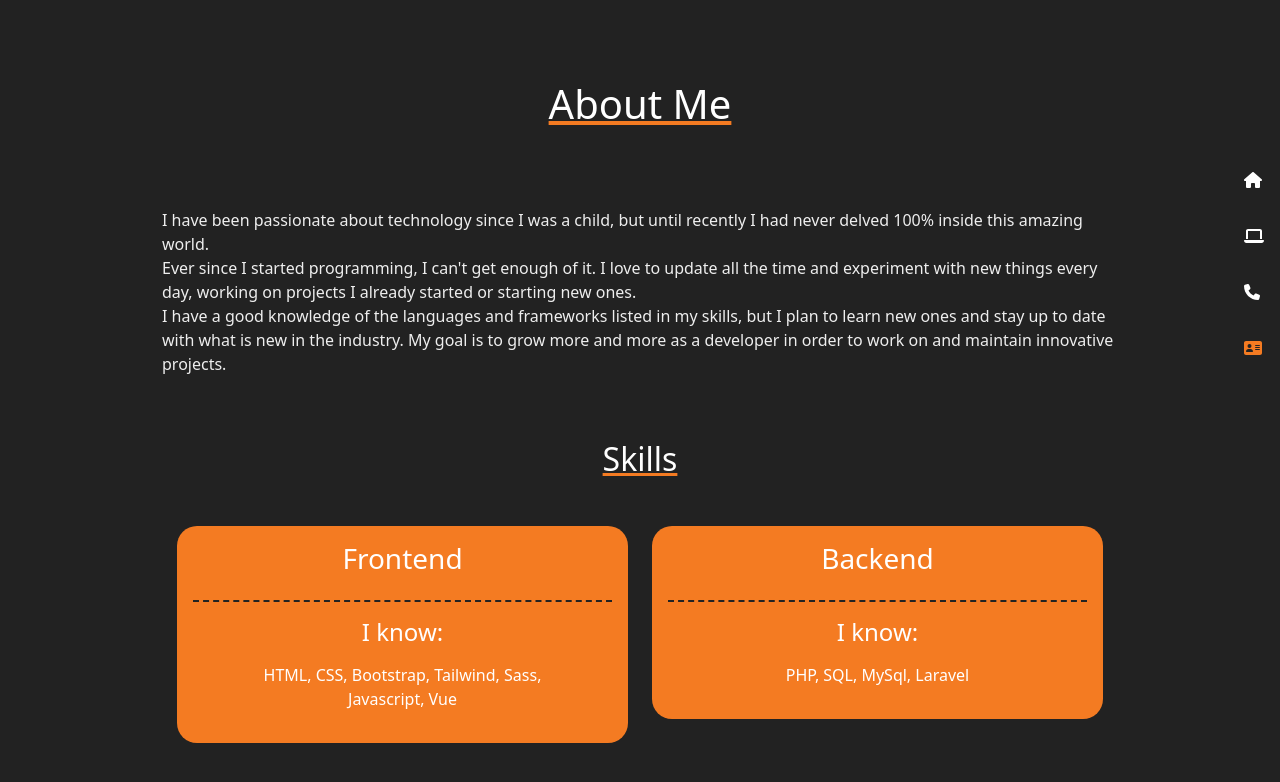
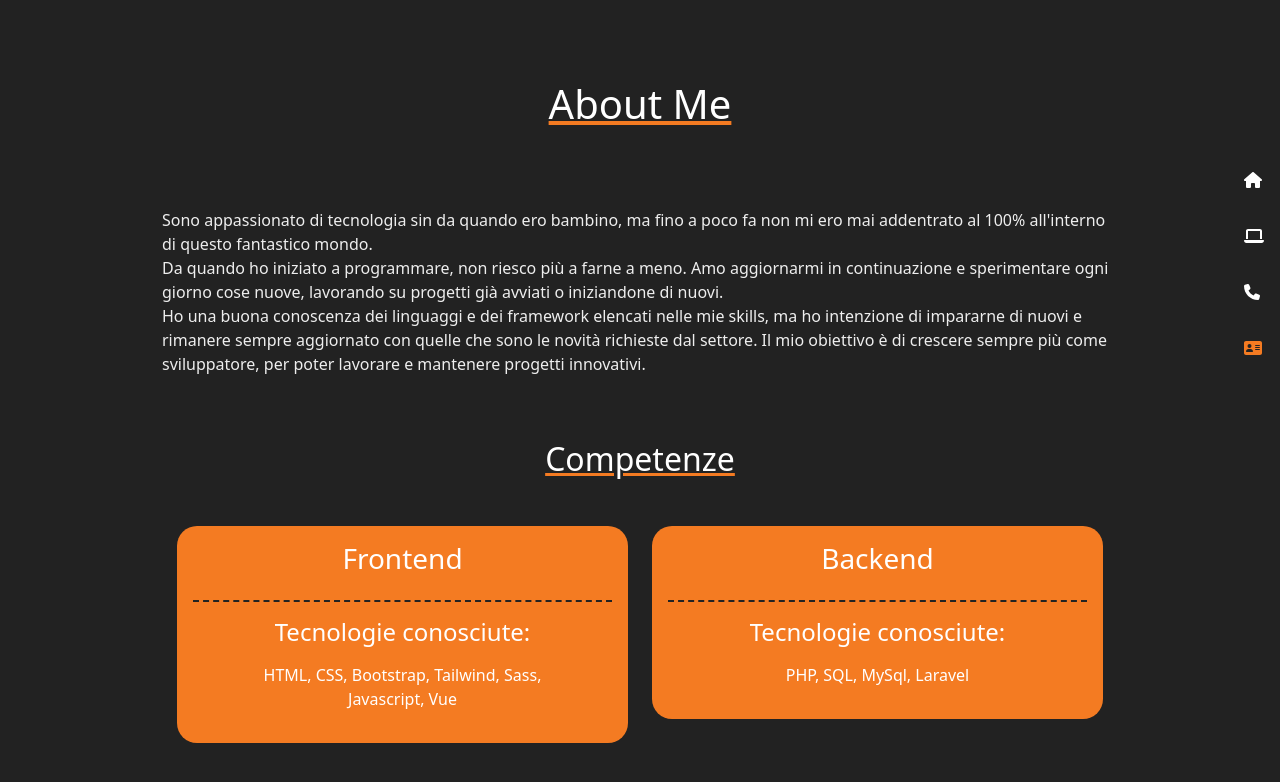
Before and after one commit to Gianmarco-Leone/vite-boolfolio, a Vue app: page /about-me in a window 1280 px wide. Shown: the top 782 px of the page. Built offline with nearby package versions, Linux system fonts and the light colour scheme.

Commit message:
change language

```diff
--- a/src/components/AppForm.vue
+++ b/src/components/AppForm.vue
@@ -74,7 +74,7 @@ export default {
         name="author"
         id="author"
         v-model="message.author"
-        placeholder="Insert your name"
+        placeholder="Inserisci il tuo nome"
         class="w-100"
       />
     </div>
@@ -85,7 +85,7 @@ export default {
         name="email"
         id="email"
         v-model="message.email"
-        placeholder="Insert your email"
+        placeholder="Inserisci la tua email"
         class="w-100"
       />
     </div>
@@ -97,7 +97,7 @@ export default {
         v-model="message.text"
         rows="5"
         class="w-100"
-        placeholder="Fill out the form and send me your message, you'll be contacted"
+        placeholder="Lascia qui un messaggio"
       ></textarea>
     </div>
 
--- a/src/components/AppHeader.vue
+++ b/src/components/AppHeader.vue
@@ -6,7 +6,7 @@ export default {
     return {
       textToType: "",
       typeStatus: false,
-      typeArray: ["I'm Web Developer.", "I'm Full Stack Web Developer."],
+      typeArray: ["Sono un Web Deve", "Sono un Full Stack Web Developer."],
       typingSpeed: 200,
       erasingSpeed: 100,
       newTextDelay: 2000,
@@ -99,7 +99,7 @@ export default {
         </div>
         <div class="col-3 text-end">
           <router-link :to="{ name: 'projects' }" class="my-pill nav-link"
-            >Projects</router-link
+            >Progetti</router-link
           >
         </div>
       </div>
@@ -108,7 +108,7 @@ export default {
         <div
           class="col-12 d-flex flex-column justify-content-center align-items-center"
         >
-          <span class="d-block">Hi, my name is Gianmarco. </span>
+          <span class="d-block">Benvenuto, io sono Gianmarco. </span>
           <div>
             <span class="typed-text">
               {{ textToType }}
@@ -125,7 +125,7 @@ export default {
       <div class="row justify-content-center">
         <div class="col-3">
           <router-link :to="{ name: 'contacts' }" class="my-pill nav-link"
-            >Contacts</router-link
+            >Contatti</router-link
           >
         </div>
         <div class="col-3 text-end">
--- a/src/components/AppSkills.vue
+++ b/src/components/AppSkills.vue
@@ -6,7 +6,7 @@ export default {
 
 <template>
   <div class="row justify-content-center">
-    <h2 class="text-center primary-underline my-5">Skills</h2>
+    <h2 class="text-center primary-underline my-5">Competenze</h2>
 
     <div class="col-5">
       <div class="my-card">
@@ -14,7 +14,7 @@ export default {
           <h3>Frontend</h3>
         </div>
         <div class="my-card-body">
-          <h4 class="mb-3">I know:</h4>
+          <h4 class="mb-3">Tecnologie conosciute:</h4>
           <p>HTML, CSS, Bootstrap, Tailwind, Sass, Javascript, Vue</p>
         </div>
       </div>
@@ -26,7 +26,7 @@ export default {
           <h3>Backend</h3>
         </div>
         <div class="my-card-body">
-          <h4 class="mb-3">I know:</h4>
+          <h4 class="mb-3">Tecnologie conosciute:</h4>
           <p>PHP, SQL, MySql, Laravel</p>
         </div>
       </div>
--- a/src/components/ProjectList.vue
+++ b/src/components/ProjectList.vue
@@ -103,7 +103,7 @@ export default {
       <div v-if="projects.list.length">
         <div class="row justify-content-between">
           <div class="col-5">
-            <h1 class="my-4">{{ title }}</h1>
+            <h1 class="my-4 primary-underline">{{ title }}</h1>
           </div>
           <div class="col-3">
             <!-- Paginazione -->
--- a/src/pages/AboutMePage.vue
+++ b/src/pages/AboutMePage.vue
@@ -17,28 +17,28 @@ export default {
   <section class="container">
     <h1 class="text-center primary-underline">About Me</h1>
     <p>
-      I have been passionate about technology since I was a child, but until
-      recently I had never delved 100% inside this amazing world.
-      <!-- Sono appassionato di tecnologia sin da quando ero bambino, ma fino a poco
+      <!-- I have been passionate about technology since I was a child, but until
+      recently I had never delved 100% inside this amazing world. -->
+      Sono appassionato di tecnologia sin da quando ero bambino, ma fino a poco
       fa non mi ero mai addentrato al 100% all'interno di questo fantastico
-      mondo. -->
+      mondo.
       <br />
-      Ever since I started programming, I can't get enough of it. I love to
+      <!-- Ever since I started programming, I can't get enough of it. I love to
       update all the time and experiment with new things every day, working on
-      projects I already started or starting new ones.
-      <!-- Da quando ho iniziato a programmare, non riesco più a farne a meno. Amo
+      projects I already started or starting new ones. -->
+      Da quando ho iniziato a programmare, non riesco più a farne a meno. Amo
       aggiornarmi in continuazione e sperimentare ogni giorno cose nuove,
-      lavorando su progetti già avviati o iniziandone di nuovi. -->
+      lavorando su progetti già avviati o iniziandone di nuovi.
       <br />
-      I have a good knowledge of the languages and frameworks listed in my
+      <!-- I have a good knowledge of the languages and frameworks listed in my
       skills, but I plan to learn new ones and stay up to date with what is new
       in the industry. My goal is to grow more and more as a developer in order
-      to work on and maintain innovative projects.
-      <!-- Ho una buona conoscenza dei linguaggi e dei framework elencati nelle mie
+      to work on and maintain innovative projects. -->
+      Ho una buona conoscenza dei linguaggi e dei framework elencati nelle mie
       skills, ma ho intenzione di impararne di nuovi e rimanere sempre
       aggiornato con quelle che sono le novità richieste dal settore. Il mio
       obiettivo è di crescere sempre più come sviluppatore, per poter lavorare e
-      mantenere progetti innovativi. -->
+      mantenere progetti innovativi.
     </p>
 
     <AppSkills />
--- a/src/pages/ContactsPage.vue
+++ b/src/pages/ContactsPage.vue
@@ -15,8 +15,11 @@ export default {
 
 <template>
   <section class="container py-4">
-    <h1 class="primary-underline my-3">Contact me</h1>
-    <ul>
+    <h1 class="primary-underline text-center my-3">Contatti</h1>
+
+    <div class="pt-5">
+      <h4>Contattami in uno dei seguenti modi</h4>
+      <ul class="mt-4">
         <li><strong>Mobile:</strong> 3929873496</li>
         <li><strong>Email:</strong> gianmarcoleone96@gmail.com</li>
       </ul>
@@ -38,9 +41,11 @@ export default {
           <strong> Gianmarco-Leone </strong>
         </li>
       </ul>
+    </div>
 
     <AppSideNav />
 
+    <h4 class="mt-5">O compila il form e verrai ricontattato</h4>
     <AppForm />
   </section>
 </template>
--- a/src/pages/ProjectDetailPage.vue
+++ b/src/pages/ProjectDetailPage.vue
@@ -50,7 +50,7 @@ export default {
 
 <template>
   <section v-if="!isPageLoading" class="container py-4">
-    <h1 class="text-center my-4">{{ project?.title }}</h1>
+    <h1 class="text-center primary-underline my-4">{{ project?.title }}</h1>
 
     <ProjectCard v-if="project" :project="project" :isDetailPage="true" />
 
```
Lines whose indentation alone changed are shown as unchanged.
